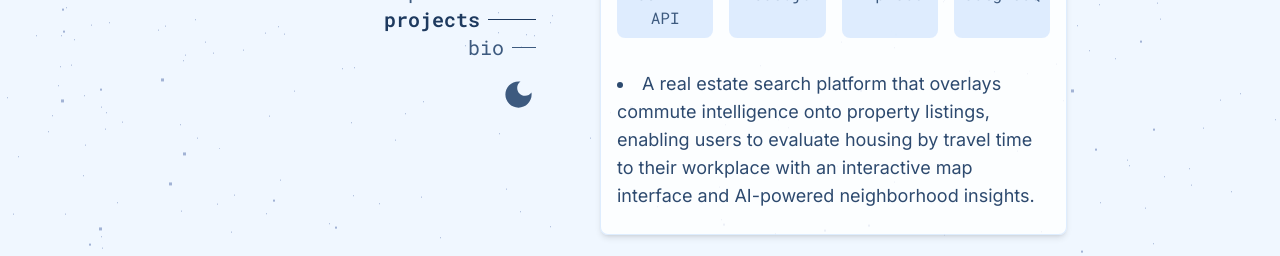
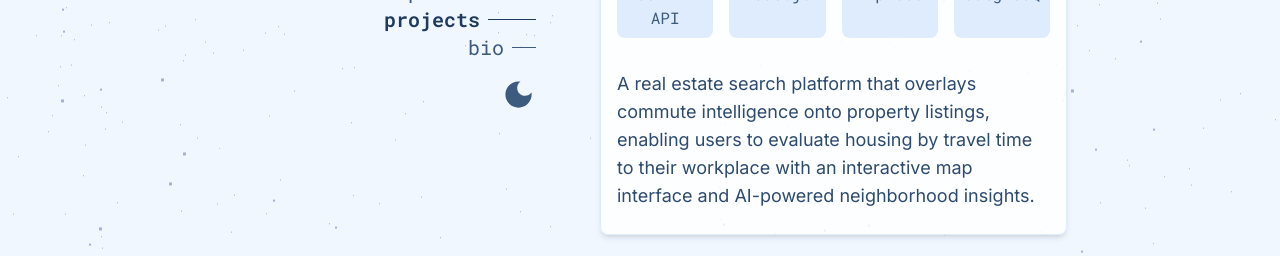
Before and after one commit to vinn03/personal-portfolio, a React (Vite) app in the folder portfolio/: page / in a window 1280 px wide. Both pictures are taken after a click on the button "projects". Shown: the part 339-595 px from the top of the page. Built offline with nearby package versions, Linux system fonts and the light colour scheme.

Commit message:
list -> divs for project desc

```diff
--- a/portfolio/src/components/projects/project-component.tsx
+++ b/portfolio/src/components/projects/project-component.tsx
@@ -73,11 +73,11 @@ const Project: React.FC<ProjectProps> = ({
       <div className="grid grid-cols-3 lg:grid-cols-4 gap-4 mt-4">
         {technologies?.map((tech) => <SkillBadge tech={tech} key={tech} />)}
       </div>
-      <ul className="text-navy-800 dark:text-blue-200 lg:text-lg mt-8 list-disc list-inside font-inter">
+      <div className="text-navy-800 dark:text-blue-200 lg:text-lg mt-8 font-inter">
         {points?.map((point, i) => (
-          <li key={i} className="mb-2">{point}</li>
+          <div key={i} className="mb-2">{point}</div>
         ))}
-      </ul>
+      </div>
     </article>
   );
 };
```
Also changed, not shown: 1 other file (tests, documents, lock files or other folders).
